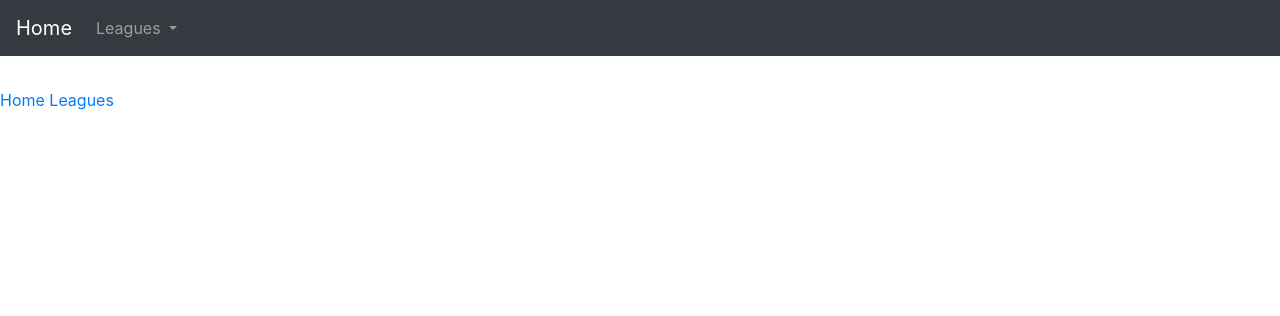
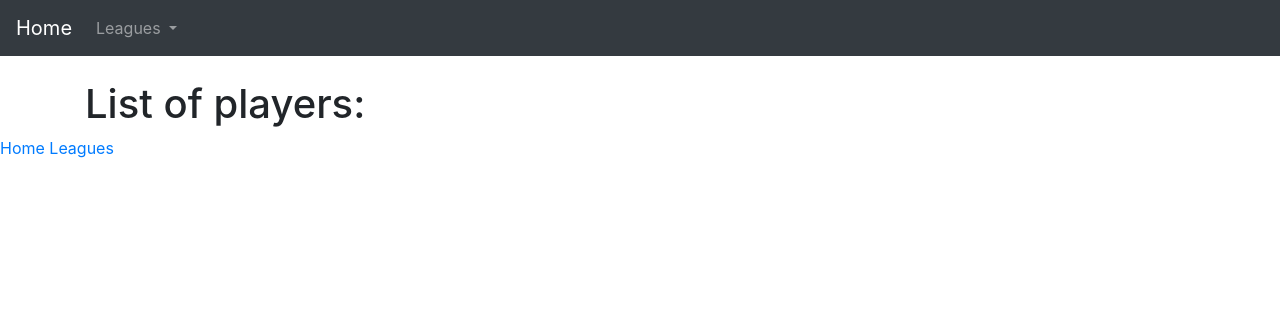
Before and after one commit to DanSLuong/Sports, a Flask app: page /players/ in a window 1280 px wide. Shown: the top 316 px of the page. Run offline with Flask 2, Linux system fonts and the light colour scheme; some libraries are stand-ins or nearby versions.

Commit message:
UPDATED - Minor Update. Fixing players list page
- Issue. not loading player names

```diff
--- a/templates/players.html
+++ b/templates/players.html
@@ -1,12 +1,15 @@
 {% extends "main.html" %}
 
-{% block title %} Teams {% endblock %}
+{% block title %} Players {% endblock %}
 
 {% block content %}
 
+<h1> List of players: </h1>
+
 {% for player in players %}
+
 <div>
-    <a href="{{url_for('playerStats', player_id=player.id)}}">
+    <a href="">
         <h3> {{ player.name }} </h3>
     </a>
 </div>
```
